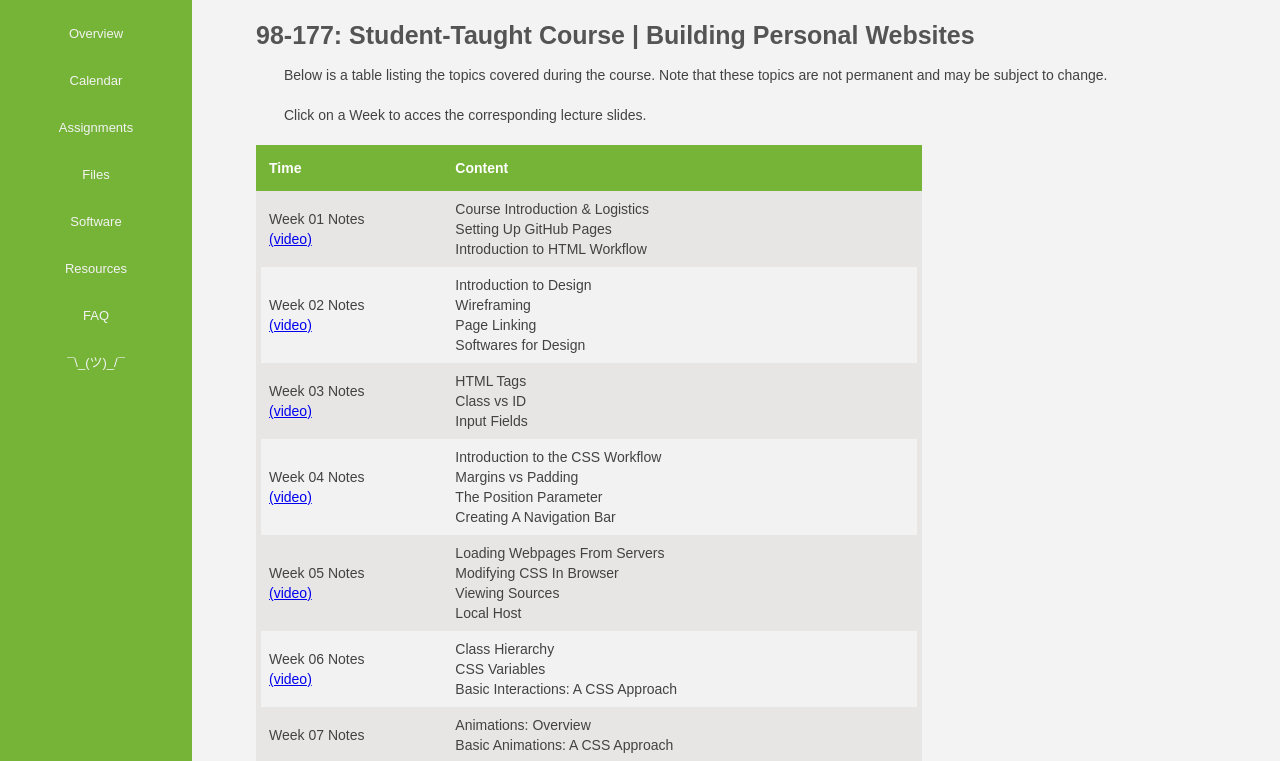
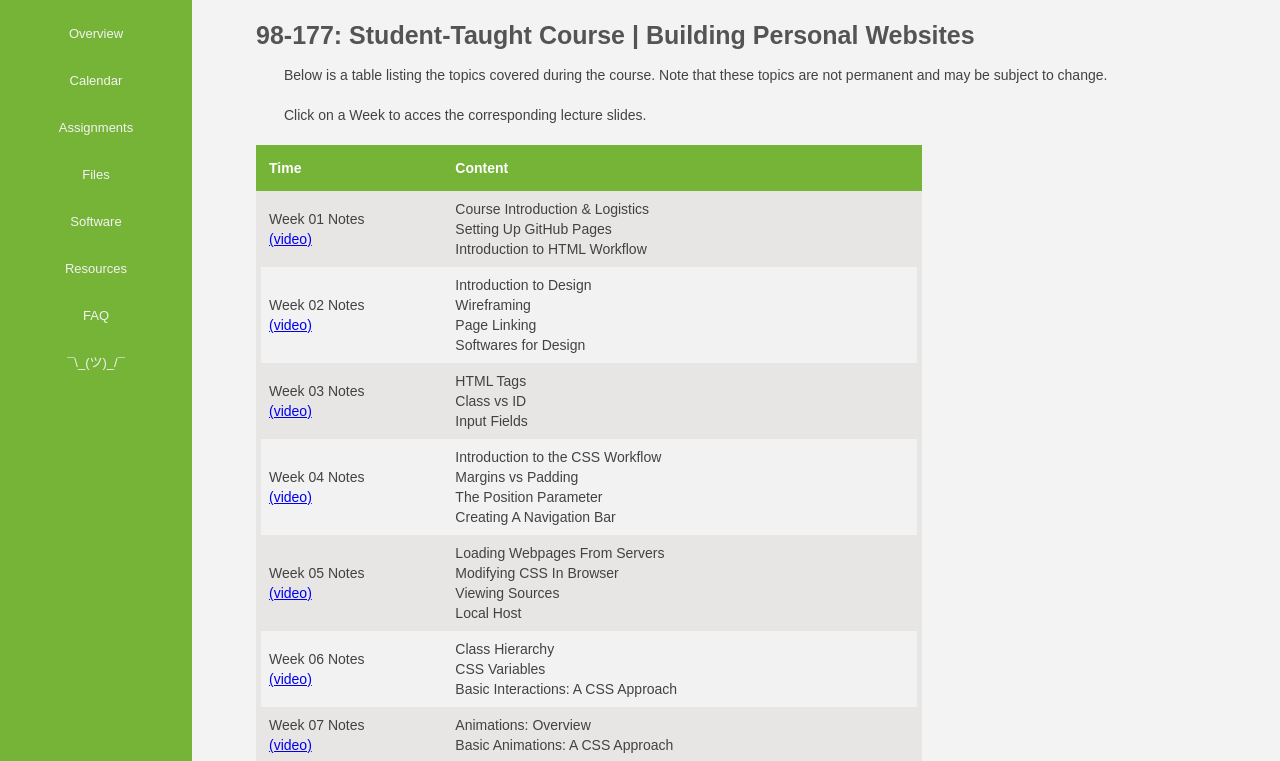
Before and after one commit to cardadfar/stuco_webdev_website, a plain HTML site: page calendar.html in a window 1280 px wide. Shown: the top 761 px of the page. Drawn offline with nearby package versions, Linux system fonts and the light colour scheme.

Commit message:
Update calendar.html

```diff
--- a/calendar.html
+++ b/calendar.html
@@ -79,7 +79,7 @@
 					Basic Interactions: A CSS Approach</td>
 			  </tr>
 			  <tr>
-			    <td> <div class='lecture' id='week-07'>Week 07 Notes</div></td>
+			    <td> <div class='lecture' id='week-07'>Week 07 Notes</div> <a href="https://www.youtube.com/watch?v=GcQ_9nRTWtA">(video)</a> </td>
 			    <td>Animations: Overview<br>
 			    	Basic Animations: A CSS Approach</td>
 			  </tr>
```
